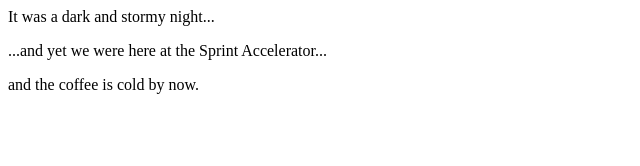
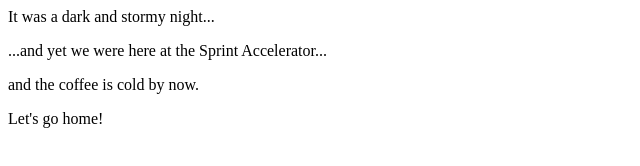
Before and after one commit to mc0101/fireside-story, a plain HTML site: page index.html in a window 1280 px wide. Shown: the whole page, without its empty margins (0-640 px from the left). Drawn offline with Linux system fonts and the light colour scheme.

Commit message:
4th line done!

```diff
--- a/index.html
+++ b/index.html
@@ -3,5 +3,6 @@
           <p>It was a dark and stormy night...</p>
           <p>...and yet we were here at the Sprint Accelerator...</p>
           <p>and the coffee is cold by now.</p>
+          <p>Let's go home!</p>
         </body>
       </html>
```
